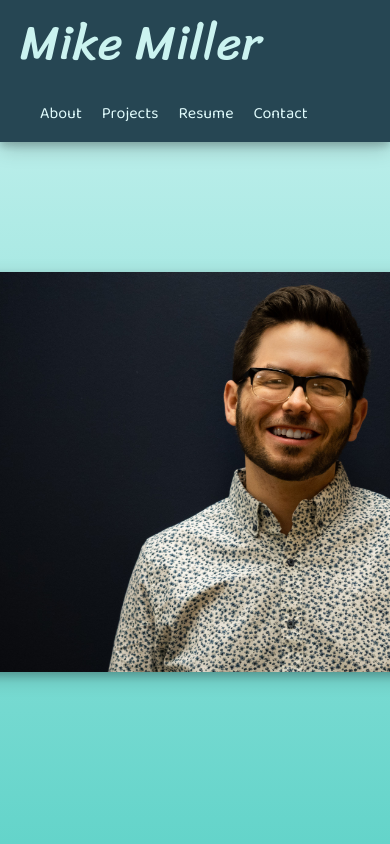
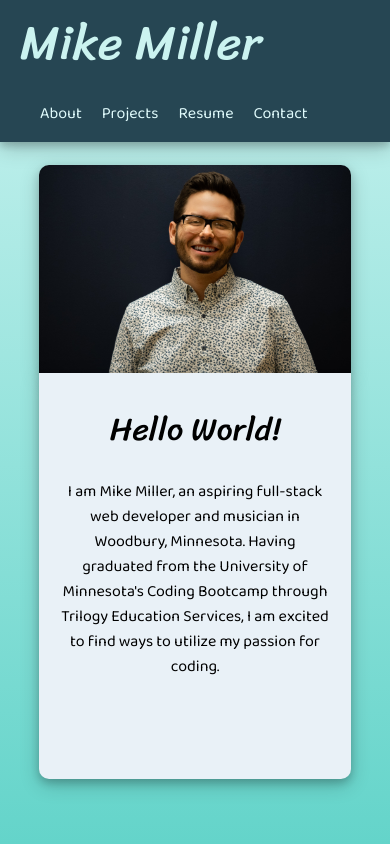
Before and after one commit to mimi5930/mike-miller-dev-port, a React (Create React App) app: page / in a window 390 px wide. Shown: the top 844 px of the page. Built offline with nearby package versions, Linux system fonts and the light colour scheme.

Commit message:
about section mobile friendly

```diff
--- a/src/pages/About.jsx
+++ b/src/pages/About.jsx
@@ -1,7 +1,5 @@
 import Spacer from '../components/Spacer';
 import './style/about.css';
-
-// TODO: Make this page mobile friendly
 
 export default function About() {
   return (
--- a/src/pages/style/about.css
+++ b/src/pages/style/about.css
@@ -3,7 +3,6 @@
   display: flex;
   justify-content: center;
   align-items: center;
-  overflow-x: hidden;
 }
 
 .about-card {
@@ -28,3 +27,36 @@
   border-radius: 10px;
   box-shadow: var(--box-shadow);
 }
+
+@media screen and (max-width: 1000px) {
+  .about-container {
+    min-height: 100vh;
+  }
+
+  .about-card {
+    width: 80vw;
+    flex-direction: column-reverse;
+    gap: 0;
+  }
+
+  .about-title-container {
+    height: 35vh;
+    padding-top: 6px;
+    text-align: center;
+    border-top-left-radius: 0;
+    border-top-right-radius: 0;
+  }
+
+  .about-image {
+    margin-top: 100px;
+    max-width: 100%;
+    border-bottom-left-radius: 0;
+    border-bottom-right-radius: 0;
+  }
+}
+
+@media screen and (max-width: 400px) {
+  .about-title-container {
+    height: 45vh;
+  }
+}
```
